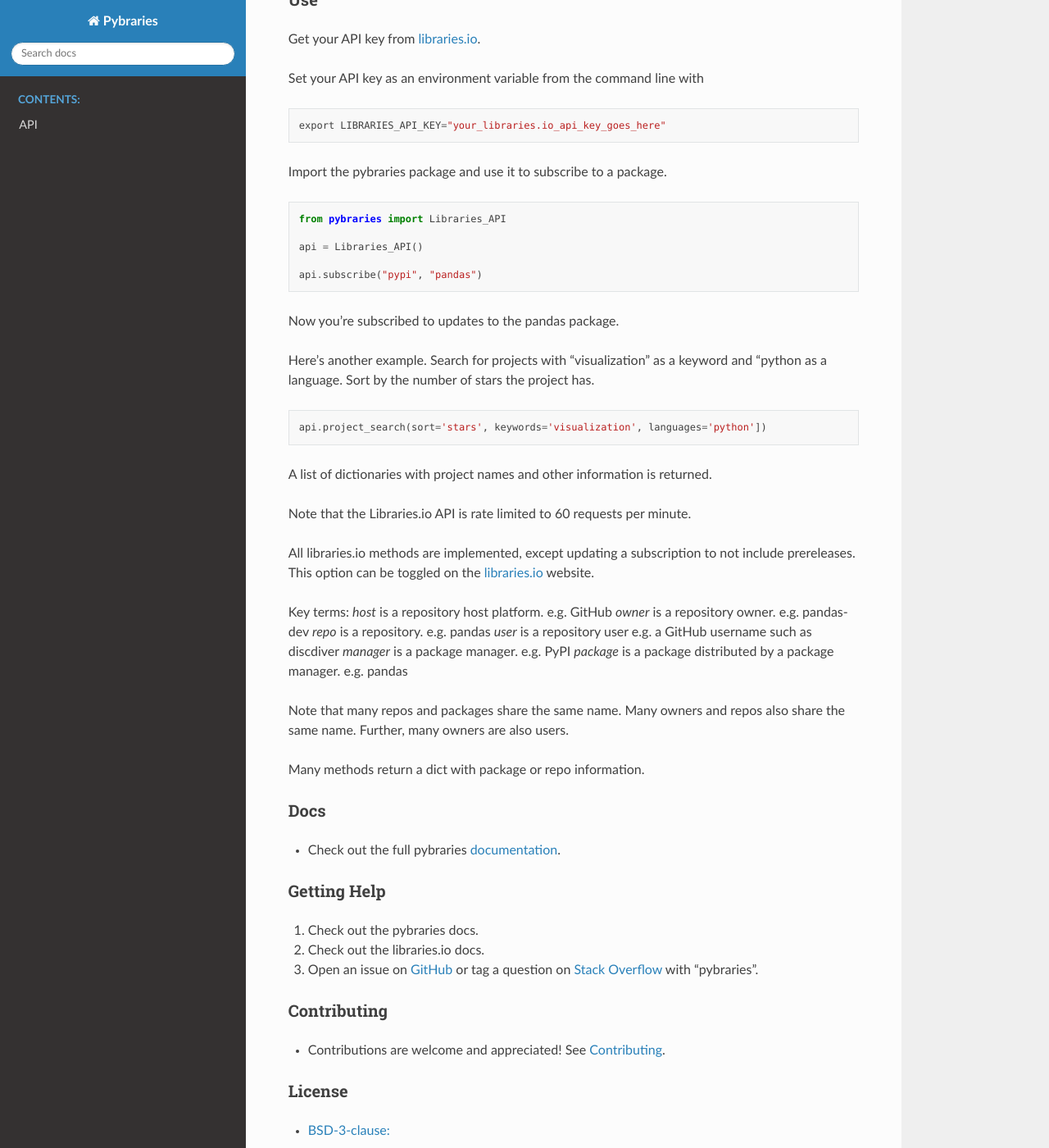
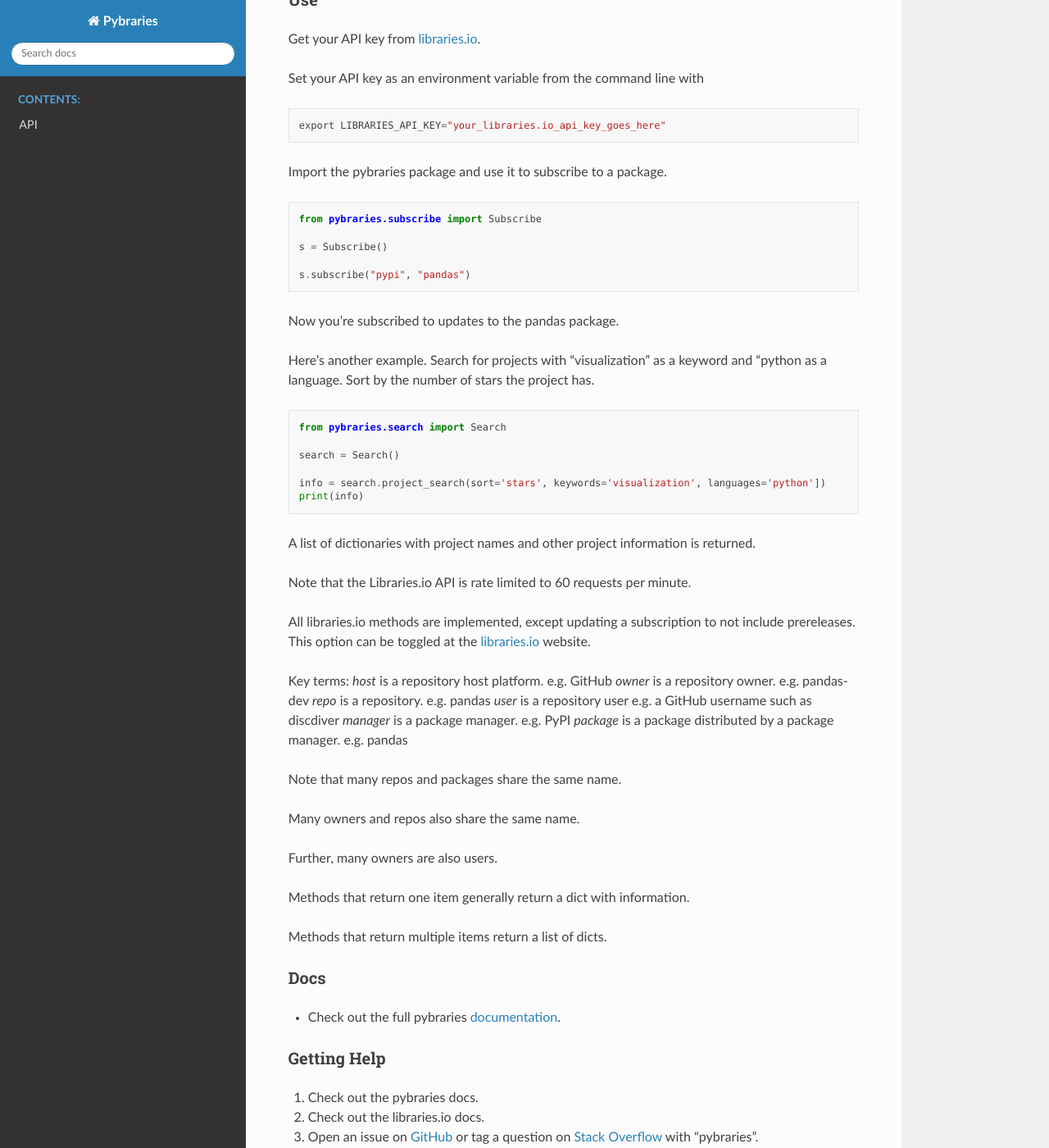
Before and after one commit to pybraries/pybraries, a Sphinx documentation site: the page built from docs/readme.rst, in a window 1280 px wide and 1400 px high, scrolled down 655 px. Shown: the whole window at 82% size. Built offline with Sphinx 7.4.7 and the Read the Docs theme 2.0.0, drawn with Linux system fonts in a browser that asks for light colours; pages that are not in the unit, such as notebooks, are missing from menus.

Commit message:
working search tests

```diff
--- a/docs/readme.rst
+++ b/docs/readme.rst
@@ -47,11 +47,11 @@ Import the pybraries package and use it to subscribe to a package.
 
 .. code:: python
 
-    from pybraries import Libraries_API
+    from pybraries.subscribe import Subscribe
 
-    api = Libraries_API()
+    s = Subscribe()
 
-    api.subscribe("pypi", "pandas")
+    s.subscribe("pypi", "pandas")
 
 Now you're subscribed to updates to the pandas package.
 
@@ -61,16 +61,21 @@ Sort by the number of stars the project has.
 
 .. code:: python
 
-    api.project_search(sort='stars', keywords='visualization', languages='python'])
+    from pybraries.search import Search
 
-A list of dictionaries with project names and other information is returned.
+    search = Search()
+
+    info = search.project_search(sort='stars', keywords='visualization', languages='python'])
+    print(info)
+
+A list of dictionaries with project names and other project information is returned.
 
 
 Note that the Libraries.io API is rate limited to 60 requests per minute.
 
 All libraries.io methods are implemented,
 except updating a subscription to not include prereleases.
-This option can be toggled on the `libraries.io`_ website.
+This option can be toggled at the `libraries.io`_ website.
 
 Key terms:
 *host* is a repository host platform. e.g. GitHub
@@ -81,11 +86,14 @@ Key terms:
 *package* is a package distributed by a package manager. e.g. pandas
 
 Note that many repos and packages share the same name.
+
 Many owners and repos also share the same name.
+
 Further, many owners are also users.
 
-Many methods return a dict with package or repo information.
+Methods that return one item generally return a dict with information.
 
+Methods that return multiple items return a list of dicts.
 
 Docs
 ____
```
Also changed, not shown: 5 other files.
